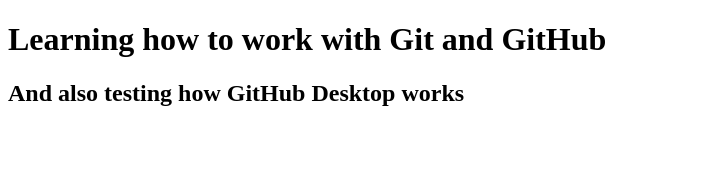
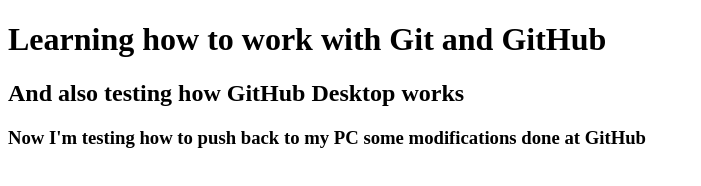
Before and after one commit to bodzila/learning-git, a plain HTML site: page index.html in a window 1280 px wide. Shown: the whole page, without its empty margins (0-701 px from the left). Drawn offline with Linux system fonts and the light colour scheme.

Commit message:
New index.html update
Updated directly at GitHub

```diff
--- a/index.html
+++ b/index.html
@@ -6,5 +6,6 @@
 <body>
 	<h1>Learning how to work with Git and GitHub</h1>
 	<h2>And also testing how GitHub Desktop works</h2>
+	<h3>Now I'm testing how to push back to my PC some modifications done at GitHub</h3>
 </body>
 </html>
```
